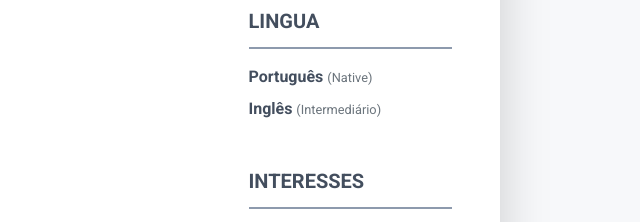
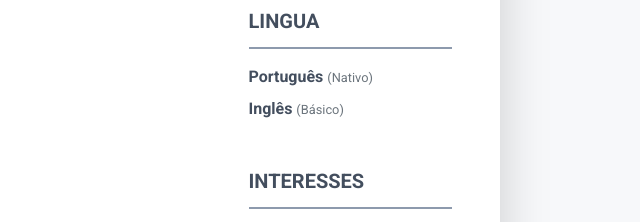
Before and after one commit to viniciusalvesmello/viniciusalvesmello.github.io, a plain HTML site: page index.html in a window 1280 px wide. Shown: the part 1394-1616 px from the top of the page, 640-1280 px from the left. Drawn offline with Linux system fonts and the light colour scheme.

Commit message:
Change language level

```diff
--- a/index.html
+++ b/index.html
@@ -246,8 +246,8 @@
 						    <h2 class="resume-section-title text-uppercase font-weight-bold pb-3 mb-3">Lingua</h2>
 						    <div class="resume-section-content">
 							    <ul class="list-unstyled resume-lang-list">
-								    <li class="mb-2"><span class="resume-lang-name font-weight-bold">Português</span> <small class="text-muted font-weight-normal">(Native)</small></li>
-								    <li class="mb-2 align-middle"><span class="resume-lang-name font-weight-bold">Inglês</span> <small class="text-muted font-weight-normal">(Intermediário)</small></li>
+								    <li class="mb-2"><span class="resume-lang-name font-weight-bold">Português</span> <small class="text-muted font-weight-normal">(Nativo)</small></li>
+								    <li class="mb-2 align-middle"><span class="resume-lang-name font-weight-bold">Inglês</span> <small class="text-muted font-weight-normal">(Básico)</small></li>
 							    </ul>
 						    </div>
 					    </section><!--//language-section-->
```
